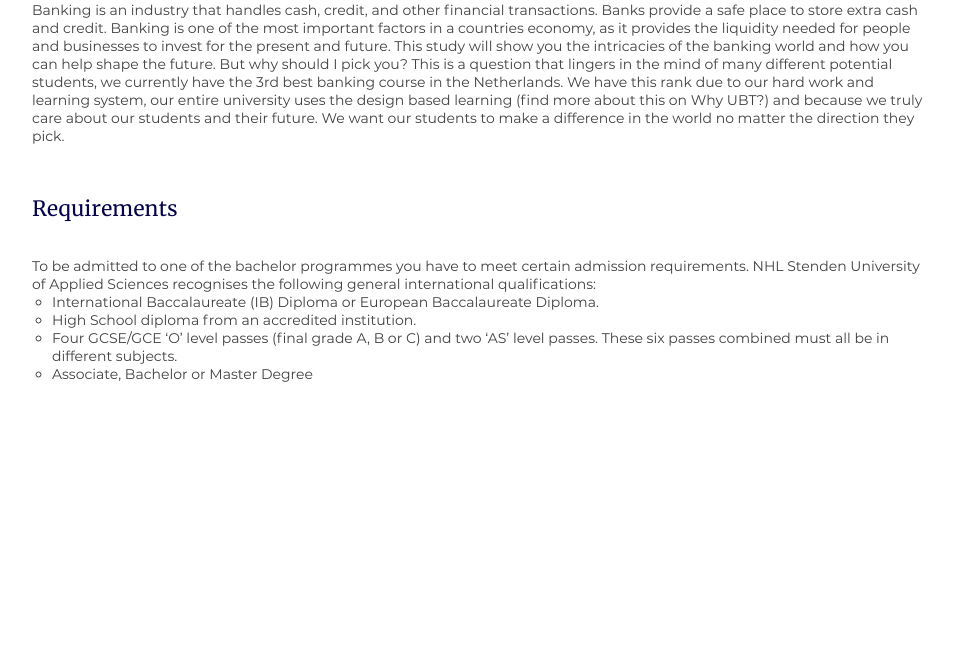
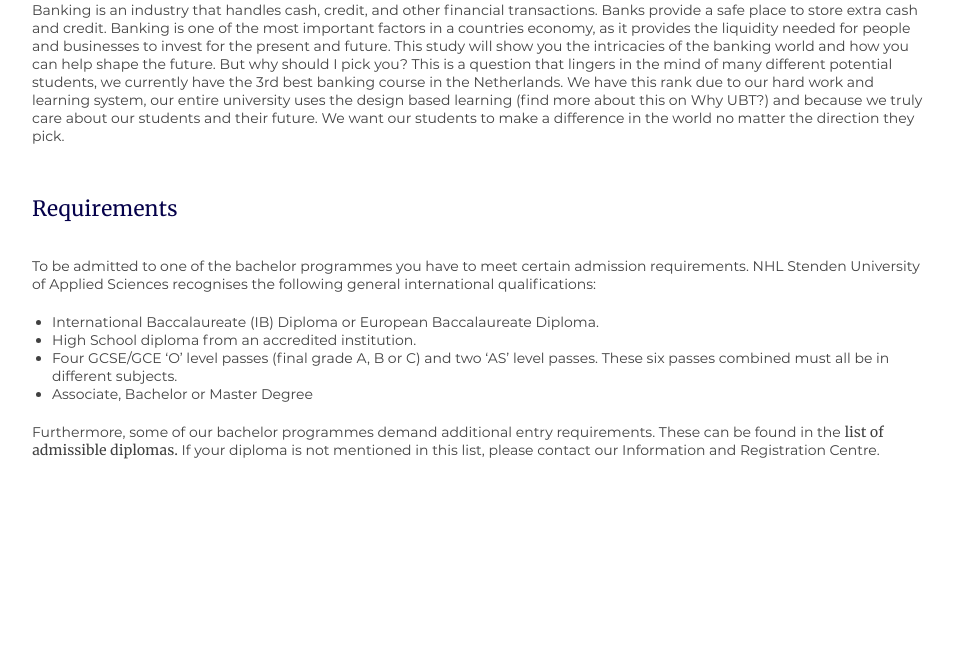
Before and after one commit to lukas-kirchhoff/Professional-Website, a PHP site: page /html/banking.html in a window 1280 px wide. Shown: the part 1005-1663 px from the top of the page, without its empty margins (158-1111 px from the left). Run offline with PHP 8.4, Linux system fonts and the light colour scheme.

Commit message:
changed to dics and added requirements with pdf link

```diff
--- a/css/main.css
+++ b/css/main.css
@@ -550,6 +550,10 @@
 }
 
 .req-list ul {
-    list-style-type: circle;
+    list-style-type: disc;
     padding-left: 20px;
 }
+
+.req-p{
+	padding-bottom: 20px;
+}
--- a/html/banking.html
+++ b/html/banking.html
@@ -82,6 +82,11 @@
 						<li>Associate, Bachelor or Master Degree</li>
 					</ul>
 				</div>
+				<div class="req-p">
+					<p>
+					Furthermore, some of our bachelor programmes demand additional entry requirements. These can be found in the <a href="../pdf/2017_Recognised_international_qualifications.pdf" target="_blank">list of admissible diplomas.</a> If your diploma is not mentioned in this list, please contact our Information and Registration Centre.
+					</p>
+				</div>
 			</div>
 		</div>
     </div>
```
Also changed, not shown: 1 other file.
